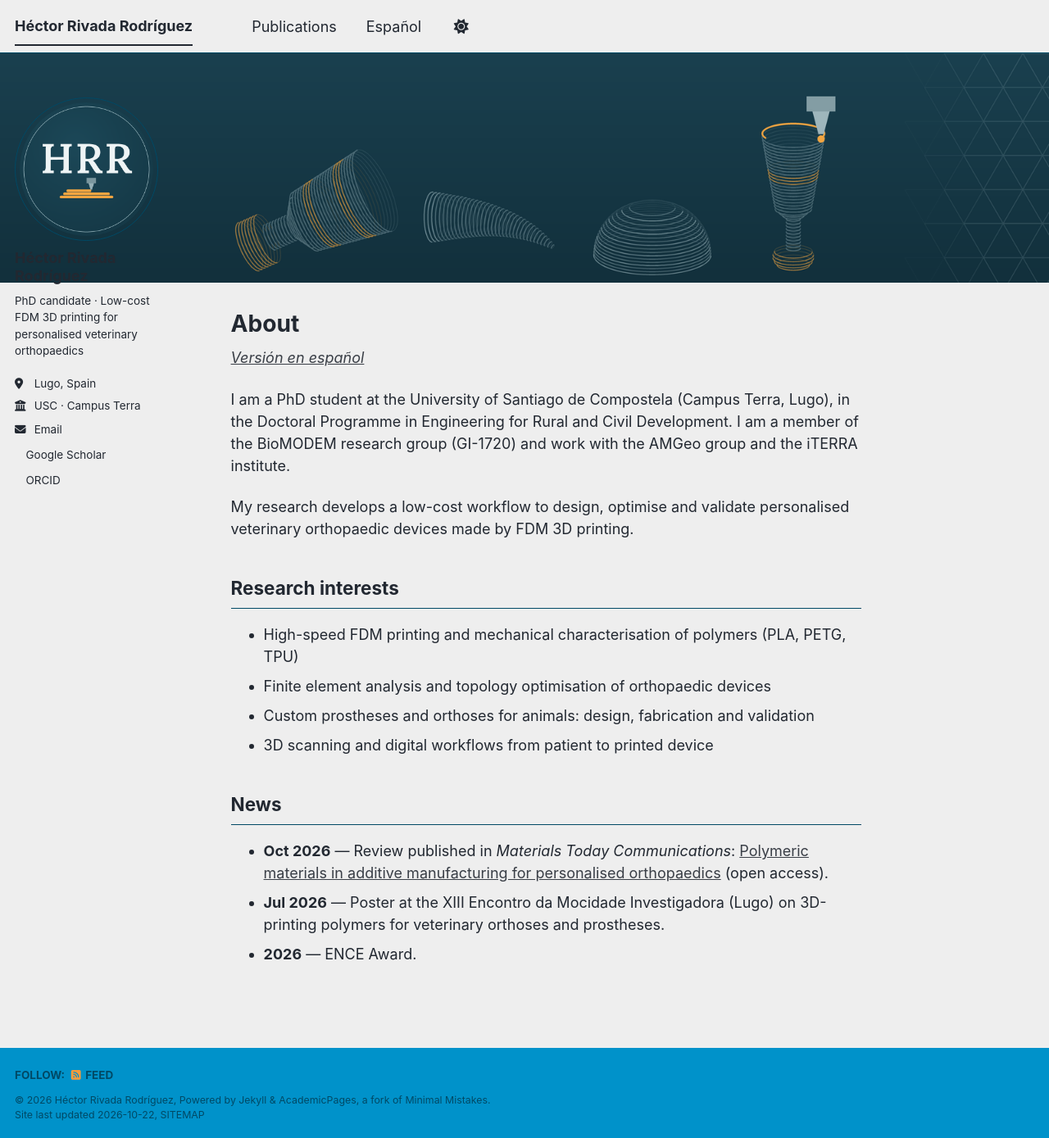
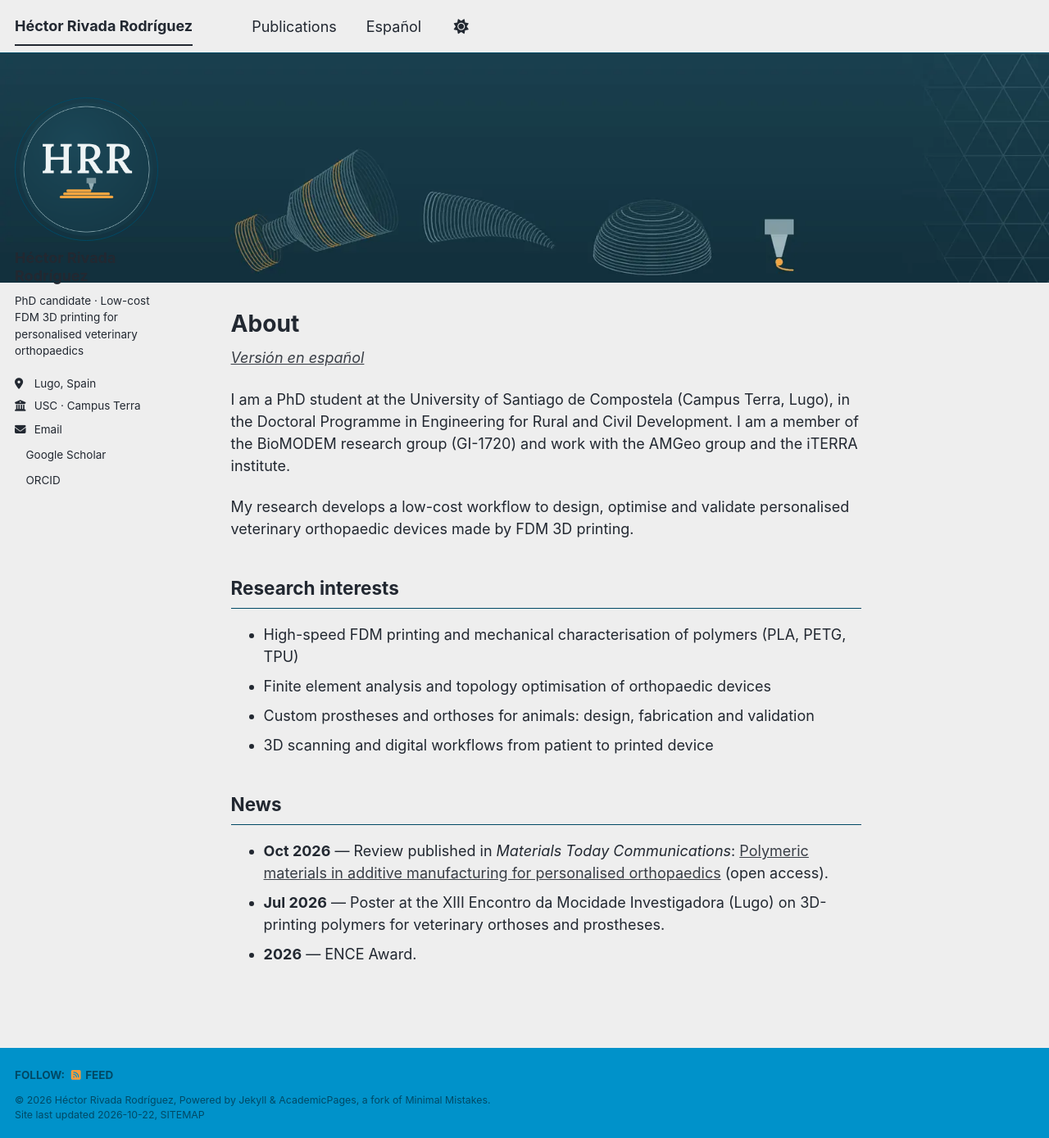
Before and after one commit to Hrivada/hrivada.github.io, a Jekyll site: the page built from _pages/about.md, in a window 1280 px wide and 1389 px high. Shown: the whole window at 82% size. Built offline with Jekyll 4.4.1, drawn with Linux system fonts in a browser that asks for light colours; a style sheet for code colours, icons or effects is not loaded.

Commit message:
Update about.md

```diff
--- a/_pages/about.md
+++ b/_pages/about.md
@@ -3,7 +3,7 @@ permalink: /
 title: "About"
 author_profile: true
 header:
-  image: "banner-protesis-animales.png"
+  image: "banner-animado.webp"
 redirect_from:
   - /about/
   - /about.html
```
